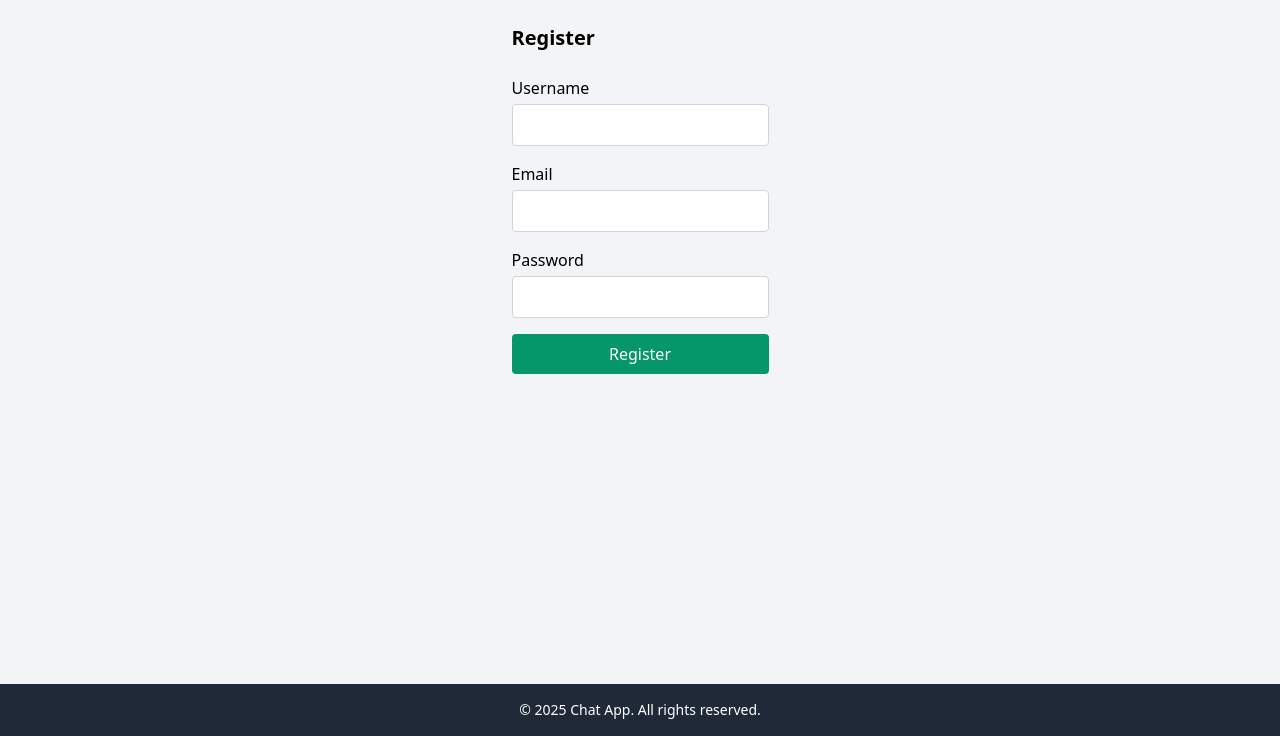
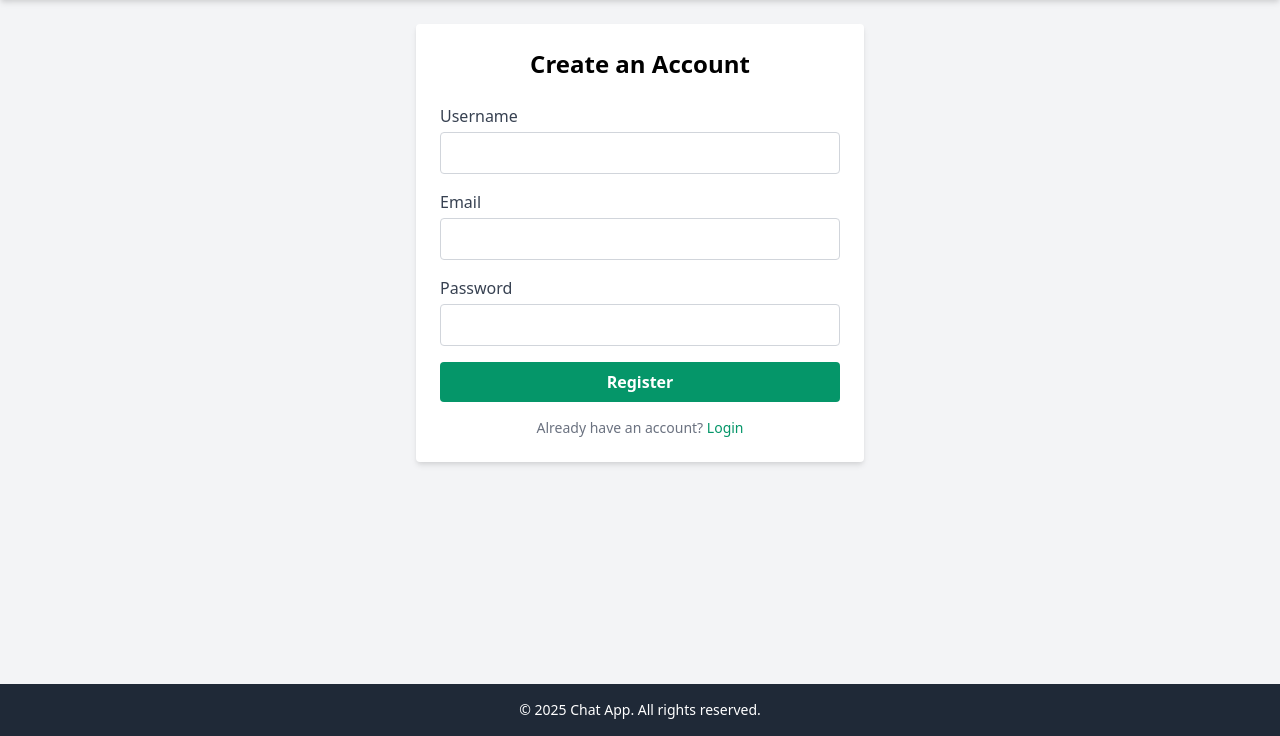
Before and after one commit to Naveen-1606/chat-app, a FastAPI app: page /register in a window 1280 px wide. Shown: the part 64-800 px from the top of the page. Run offline with FastAPI, Linux system fonts and the light colour scheme; parts of the project's set-up code (start-up, migrations or seed data) failed here and were passed over; some libraries are stand-ins or nearby versions.

Commit message:
UI polishing

```diff
--- a/app/templates/base.html
+++ b/app/templates/base.html
@@ -3,12 +3,24 @@
 <head>
     <meta charset="UTF-8" />
     <title>Chat App - {% block title %}{% endblock %}</title>
+
+    <!-- HTMX -->
     <script src="https://unpkg.com/htmx.org@1.9.2"></script>
+
+    <!-- Tailwind CSS -->
     <link href="https://cdn.jsdelivr.net/npm/tailwindcss@2.2.19/dist/tailwind.min.css" rel="stylesheet" />
+
+    <!-- Optional: Smooth scroll for chat -->
+    <style>
+        #chat-messages {
+            scroll-behavior: smooth;
+        }
+    </style>
 </head>
 <body class="bg-gray-100 min-h-screen flex flex-col">
 
-    <header class="bg-gray-800 text-white p-4 flex justify-between items-center">
+    <!-- Header -->
+    <header class="bg-gray-800 text-white p-4 flex justify-between items-center shadow-md">
         <h1 class="text-2xl font-bold">Chat App</h1>
         <nav>
             <a href="/login" class="hover:underline mr-4">Login</a>
@@ -16,16 +28,17 @@
         </nav>
     </header>
 
-    <main class="flex-grow max-w-xl mx-auto p-6">
+    <!-- Main content -->
+    <main class="flex-grow max-w-4xl mx-auto p-6 w-full">
         {% block content %}
-        <!-- Page-specific content will go here -->
+        <!-- Page-specific content goes here -->
         {% endblock %}
     </main>
 
-    <footer class="bg-gray-800 text-white p-4 text-center text-sm">
+    <!-- Footer -->
+    <footer class="bg-gray-800 text-white p-4 text-center text-sm mt-auto">
         &copy; 2025 Chat App. All rights reserved.
     </footer>
 
-
 </body>
 </html>
--- a/app/templates/register.html
+++ b/app/templates/register.html
@@ -2,47 +2,57 @@
 {% block title %}Register{% endblock %}
 
 {% block content %}
-<h2 class="text-xl font-semibold mb-6">Register</h2>
+<div class="max-w-md mx-auto bg-white p-6 rounded shadow-md">
+    <h2 class="text-2xl font-bold mb-6 text-center">Create an Account</h2>
 
     <form method="post" action="/register" class="space-y-4">
+        <!-- Username -->
         <div>
-        <label for="username" class="block mb-1 font-medium">Username</label>
+            <label for="username" class="block mb-1 font-medium text-gray-700">Username</label>
             <input
                 id="username"
                 name="username"
                 type="text"
                 required
-            class="w-full px-3 py-2 border border-gray-300 rounded"
+                class="w-full px-4 py-2 border border-gray-300 rounded focus:ring-2 focus:ring-green-400 focus:outline-none"
             />
         </div>
 
+        <!-- Email -->
         <div>
-        <label for="email" class="block mb-1 font-medium">Email</label>
+            <label for="email" class="block mb-1 font-medium text-gray-700">Email</label>
             <input
                 id="email"
                 name="email"
                 type="email"
                 required
-            class="w-full px-3 py-2 border border-gray-300 rounded"
+                class="w-full px-4 py-2 border border-gray-300 rounded focus:ring-2 focus:ring-green-400 focus:outline-none"
             />
         </div>
 
+        <!-- Password -->
         <div>
-        <label for="password" class="block mb-1 font-medium">Password</label>
+            <label for="password" class="block mb-1 font-medium text-gray-700">Password</label>
             <input
                 id="password"
                 name="password"
                 type="password"
                 required
-            class="w-full px-3 py-2 border border-gray-300 rounded"
+                class="w-full px-4 py-2 border border-gray-300 rounded focus:ring-2 focus:ring-green-400 focus:outline-none"
             />
         </div>
 
+        <!-- Submit button -->
         <button
             type="submit"
-        class="w-full bg-green-600 hover:bg-green-700 text-white px-4 py-2 rounded"
+            class="w-full bg-green-600 hover:bg-green-700 text-white px-4 py-2 rounded font-semibold transition-colors duration-200"
         >
             Register
         </button>
     </form>
+
+    <p class="text-sm text-gray-500 mt-4 text-center">
+        Already have an account? <a href="/login" class="text-green-600 hover:underline">Login</a>
+    </p>
+</div>
 {% endblock %}
```
Also changed, not shown: app/templates/login.html (+16 -7 lines), app/templates/partials/join_leave_sync.html (+7 -4 lines), app/templates/partials/message_input.html (+9 -5 lines), app/templates/partials/message_item.html (+14 -13 lines), app/templates/partials/message_list.html (+9 -5 lines), app/templates/partials/room_list_item.html (+9 -5 lines), app/templates/rooms.html (+28 -29 lines). Lines whose indentation alone changed are shown as unchanged.
